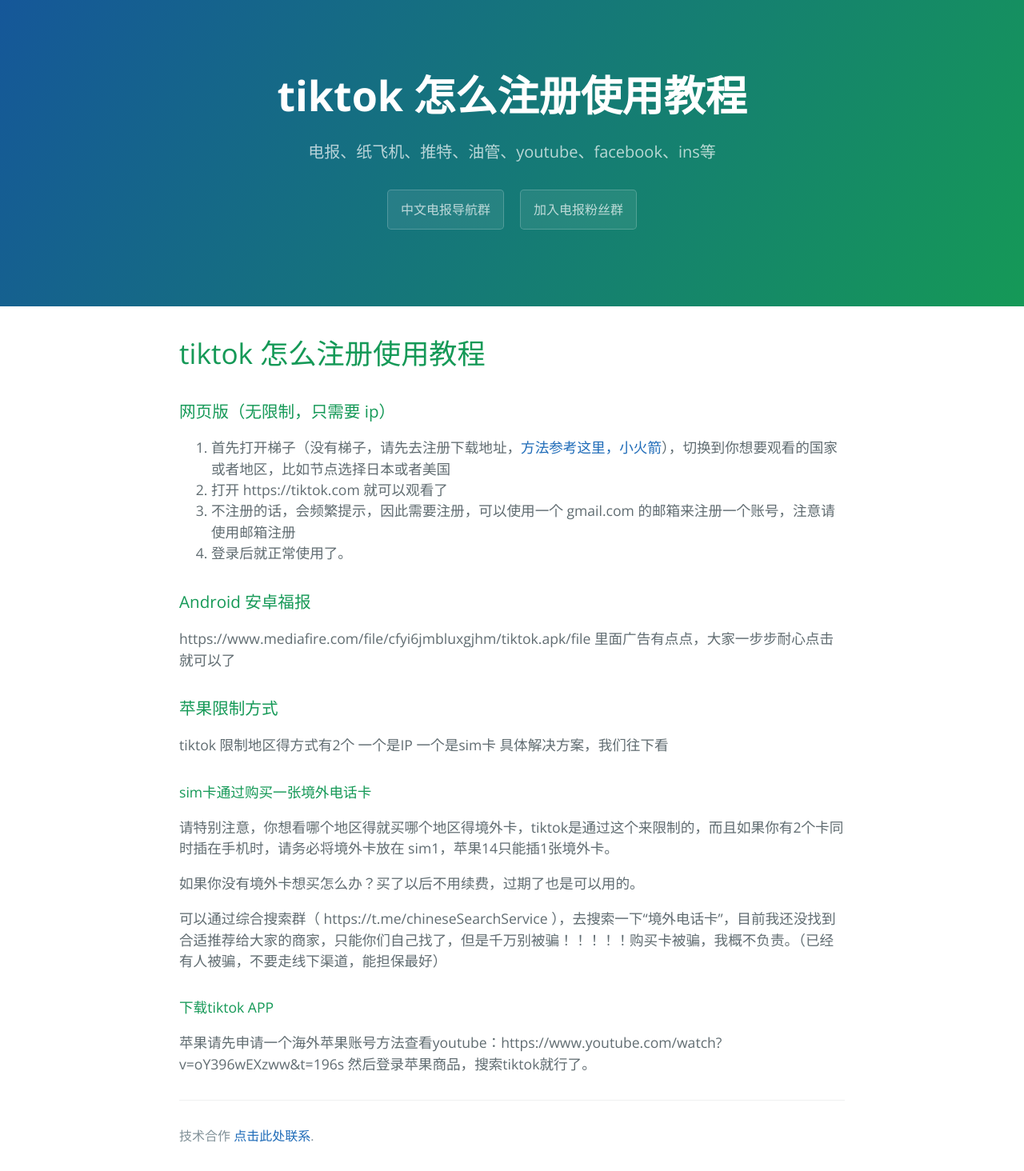
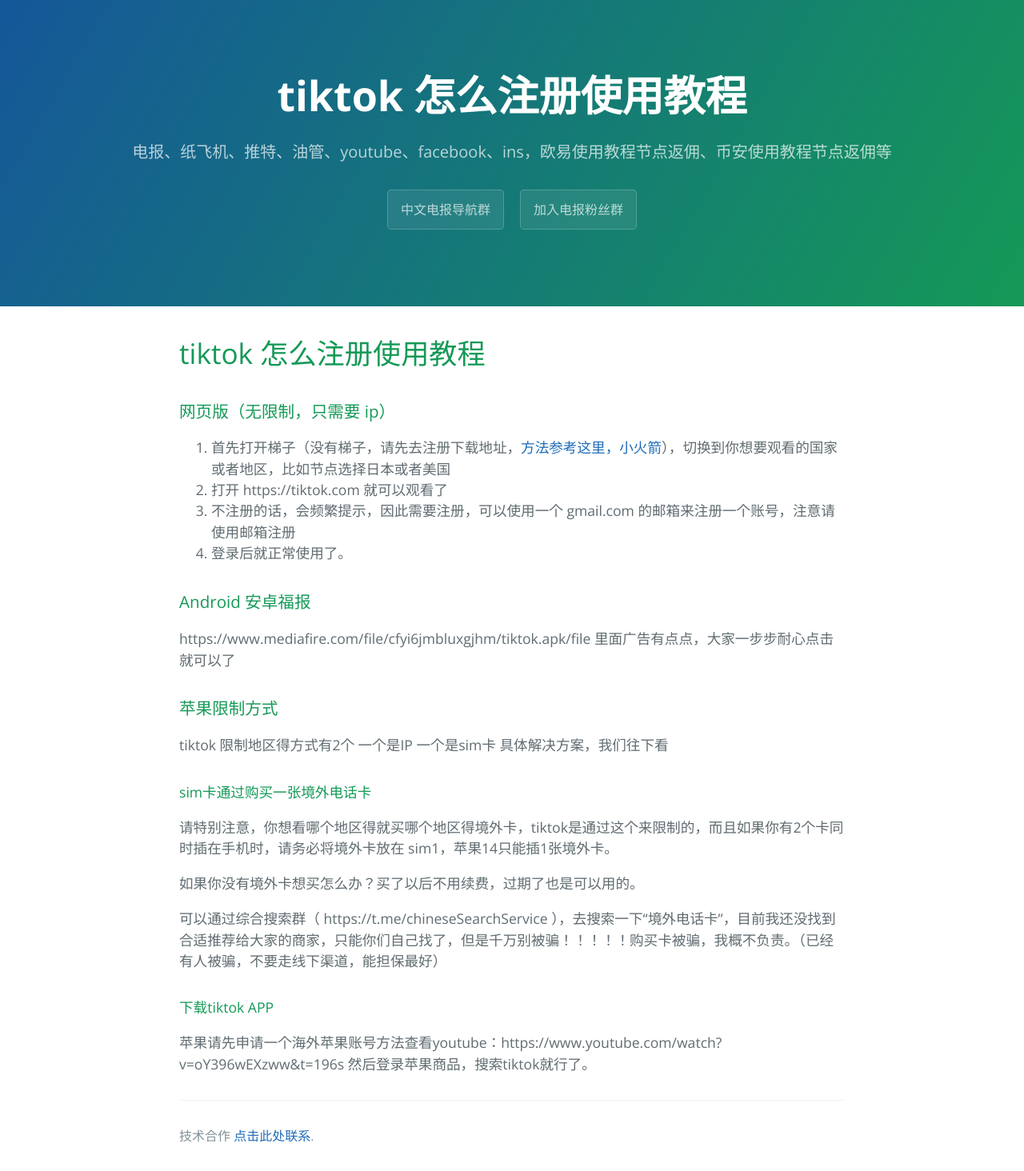
Before and after one commit to tggSearch/tggSearch.github.io, a Jekyll site: the page built from docs/tiktok.md, in a window 1280 px wide. Shown: the whole page at 80% size. Built offline with Jekyll 4.4.1, drawn with Linux system fonts in a browser that asks for light colours; our own code applies the rules of GitHub Pages for plain Markdown files.

Commit message:
update ios

```diff
--- a/_config.yml
+++ b/_config.yml
@@ -1,5 +1,5 @@
 title: 海外软件技术教程交流&区块链技术交流
-description: 电报、纸飞机、推特、油管、youtube、facebook、ins等
+description: 电报、纸飞机、推特、油管、youtube、facebook、ins，欧易使用教程节点返佣、币安使用教程节点返佣等
 show_downloads: true
 google_analytics:
 theme: jekyll-theme-cayman
```
